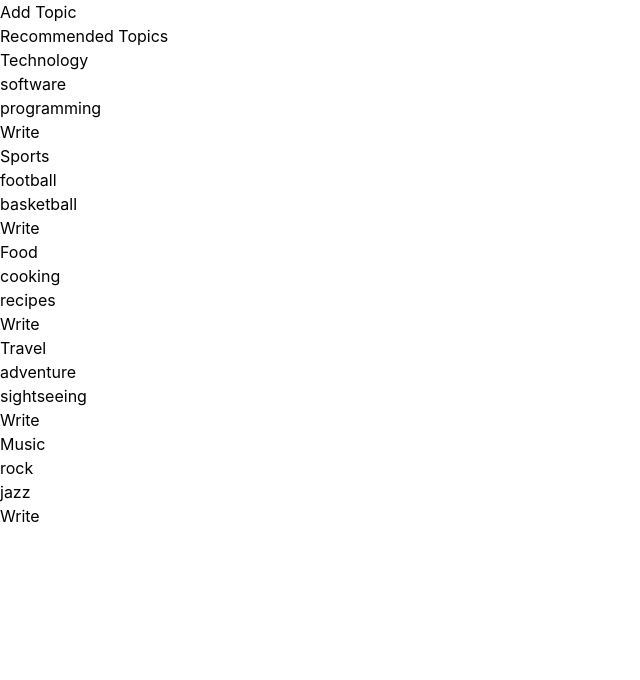
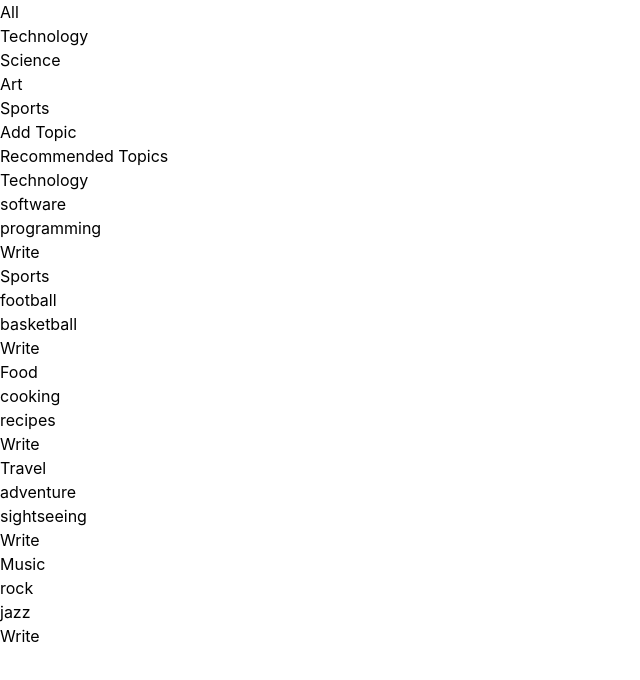
Before and after one commit to cherryDevloper/speedy-frontend-tasks, a React (Create React App) app: page / in a window 1280 px wide. Shown: the top 680 px of the page, without its empty margins (0-640 px from the left). Built offline with nearby package versions, Linux system fonts and the light colour scheme.

Commit message:
implemented navbar

```diff
--- /dev/null
+++ b/src/components/Navbar/index.js
@@ -0,0 +1,37 @@
+import React, { useState } from 'react';
+
+const Navbar = () => {
+  const categories = [
+    { id: 0, name: 'All' },
+    { id: 1, name: 'Technology' },
+    { id: 2, name: 'Science' },
+    { id: 3, name: 'Art' },
+    { id: 4, name: 'Sports' },
+  ];
+
+  const [activeCategory, setActiveCategory] = useState(categories[0].id);
+
+  return (
+    <nav className="flex items-center justify-start bg-gray-100 p-4 w-full">
+      <ul className="flex space-x-4">
+        {categories.map((category) => (
+          <li key={category.id}>
+            <a
+              href="#"
+              className={`text-gray-800 font-medium hover:text-gray-600 transition duration-300 ${
+                activeCategory === category.id
+                  ? 'border-b-2 border-orange-400'
+                  : ''
+              }`}
+              onClick={() => setActiveCategory(category.id)}
+            >
+              {category.name}
+            </a>
+          </li>
+        ))}
+      </ul>
+    </nav>
+  );
+};
+
+export default Navbar;
--- a/src/components/Tag/index.js
+++ b/src/components/Tag/index.js
@@ -1,7 +1,6 @@
 import React from 'react';
 
 const Tag = ({ tag, onRemove, color }) => {
-  console.log('color', color);
   return (
     <div
       className={`bg-${color} flex items-center py-1 px-2 rounded mr-2 mb-2 border bg-opacity-10 border-${color}  `}
--- a/src/pages/Home/index.js
+++ b/src/pages/Home/index.js
@@ -2,6 +2,8 @@ import React, { useState } from 'react';
 import TopicList from '../../components/TopicList/TopicList';
 import AddTopic from '../../components/TopicList/AddTopic';
 import Button from '../../components/Button';
+import Navigation from '../../components/Navbar';
+import Navbar from '../../components/Navbar';
 
 const Home = () => {
   const [topics, setTopics] = useState([]);
@@ -24,8 +26,11 @@ const Home = () => {
           setIsAdding={setIsAdding}
         />
       ) : (
-        <div className="w-[40wh] flex justify-end">
-          <Button onClick={() => setIsAdding(true)}>Add Topic</Button>
+        <div className="">
+          <div className=" flex justify-end">
+            <Navbar />
+            <Button onClick={() => setIsAdding(true)}>Add Topic</Button>
+          </div>
         </div>
       )}
 
```
